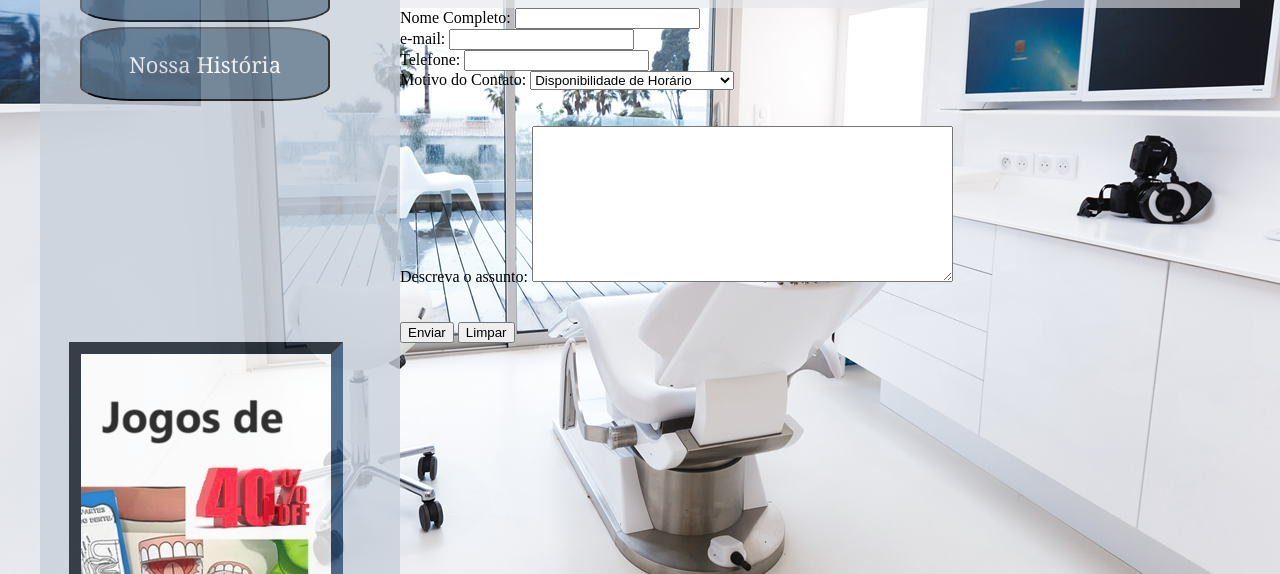
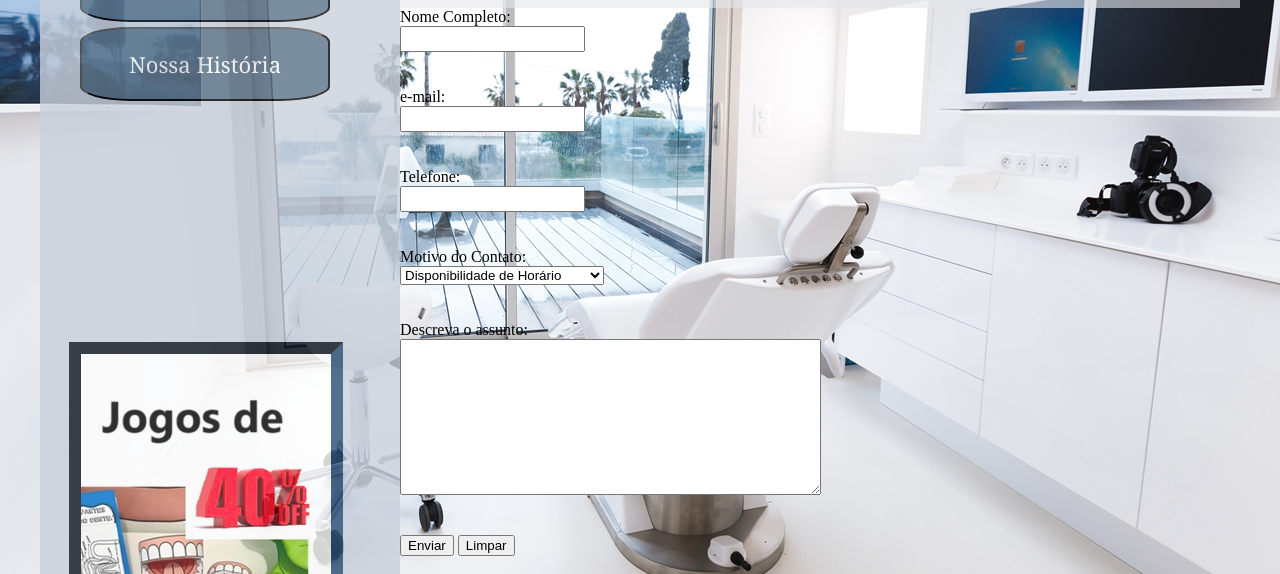
Before and after one commit to MarciaMoreno/HTML_DIO, a plain HTML site: page Desafio02 - Trilha HTML_DIO/contato.html in a window 1280 px wide. Shown: the part 226-800 px from the top of the page. Drawn offline with Linux system fonts and the light colour scheme.

Commit message:
Atualização da pagina contato

```diff
--- a/Desafio02 - Trilha HTML_DIO/contato.html
+++ b/Desafio02 - Trilha HTML_DIO/contato.html
@@ -61,11 +61,12 @@
                     </div>
                 </header>
                 <section>
-                    <form>
-                        <label>Nome Completo: </label><input type="text"><br>
-                        <label>e-mail: </label><input type="email"><br>
-                        <label>Telefone: </label><input type="text"><br>
-                        <label>Motivo do Contato: </label>
+                    <form class="flex" method="post" autocomplete="on" action="mailto:mapat.soad@gmail.com">
+                        <div class="forms">
+                            <label id="label">Nome Completo: </label><br><input type="text"> <br><br><br>
+                            <label id="label">e-mail: </label><br><input type="email"> <br><br><br>
+                            <label id="label">Telefone: </label><br><input type="text"> <br><br><br>
+                            <label id="label">Motivo do Contato: </label><br>
                                 <select name="role" id="seletor-motivo">
                                     <option value="Disponibilidade de Horário">Disponibilidade de Horário</option>
                                     <option value="Agendamento de Consulta">Agendamento de Consulta</option>
@@ -77,11 +78,12 @@
                                     <option value="Outros motivos">Outros motivos</option>
                                 </select>
                                 <br><br><br>
-                        <label>Descreva o assunto: </label>
+                            <label id="label">Descreva o assunto: </label><br>
                                 <textarea name="Digite aqui" id="caixa-mensagem" rows="10" cols="50"></textarea>
                                 <br><br><br>
-                        <button type="submit">Enviar</button>
-                        <button type="reset">Limpar</button>
+                            <button type="submit" name="submit">Enviar</button>
+                            <button type="reset" name="reset">Limpar</button>
+                        </div>
                     </form>
                 </section>
             </div>
--- a/Desafio02 - Trilha HTML_DIO/css/base.css
+++ b/Desafio02 - Trilha HTML_DIO/css/base.css
@@ -91,6 +91,12 @@ td img #quadro2{
     background-color: #5A7389;
     color: #fff;
 }
+#label{
+    width: 300px;
+}
+.forms input{
+    line-height: 20px;
+}
 #horario{
     background-color: #DDDCDF;
     font-style: italic;
```
Lines whose indentation alone changed are shown as unchanged.
